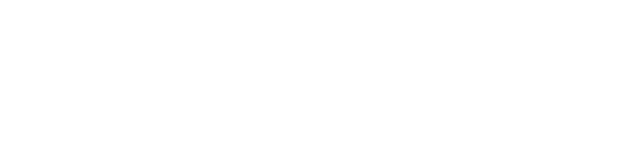
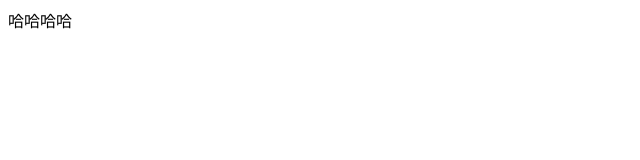
Before and after one commit to angelfffjjj/test2019-9-21, a plain HTML site: page index.html in a window 1280 px wide. Shown: the whole page, without its empty margins (0-640 px from the left). Drawn offline with Linux system fonts and the light colour scheme.

Commit message:
Add files via upload

```diff
--- a/index.html
+++ b/index.html
@@ -5,3 +5,8 @@
     <meta name="viewport" content="width=device-width, initial-scale=1.0">
     <meta http-equiv="X-UA-Compatible" content="ie=edge">
     <title>我的首頁</title>
+</head>
+<body>
+    哈哈哈哈
+</body>
+</html>
```
